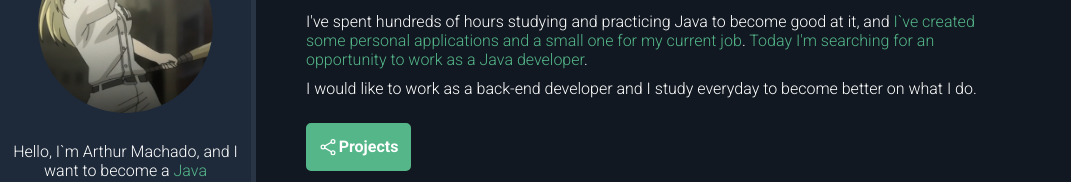
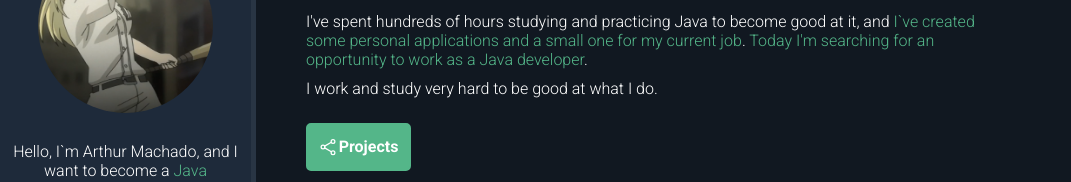
Before and after one commit to SirArthur0/sirarthur0.github.io, a plain HTML site: page index.html in a window 1280 px wide. Shown: the part 145-327 px from the top of the page, without its empty margins (0-1071 px from the left). Drawn offline with nearby package versions, Linux system fonts and the light colour scheme.

Commit message:
Update index.html

```diff
--- a/index.html
+++ b/index.html
@@ -46,8 +46,7 @@
 				<span class="highlight"> Today I'm searching for an opportunity to work as a Java developer</span>.
 			</p>
 
-			<p class="description">I would like to work as a back-end
-				developer and I study everyday to become better on what I do.</p>
+			<p class="description">I work and study very hard to be good at what I do.</p>
 			<a href="https://github.com/SirArthur0" id="btn-projects"> <ion-icon
 					name="share-social-outline"></ion-icon> <span>Projects</span></a>
 			<h2 id="skills-section-title">Skills</h2>
```
